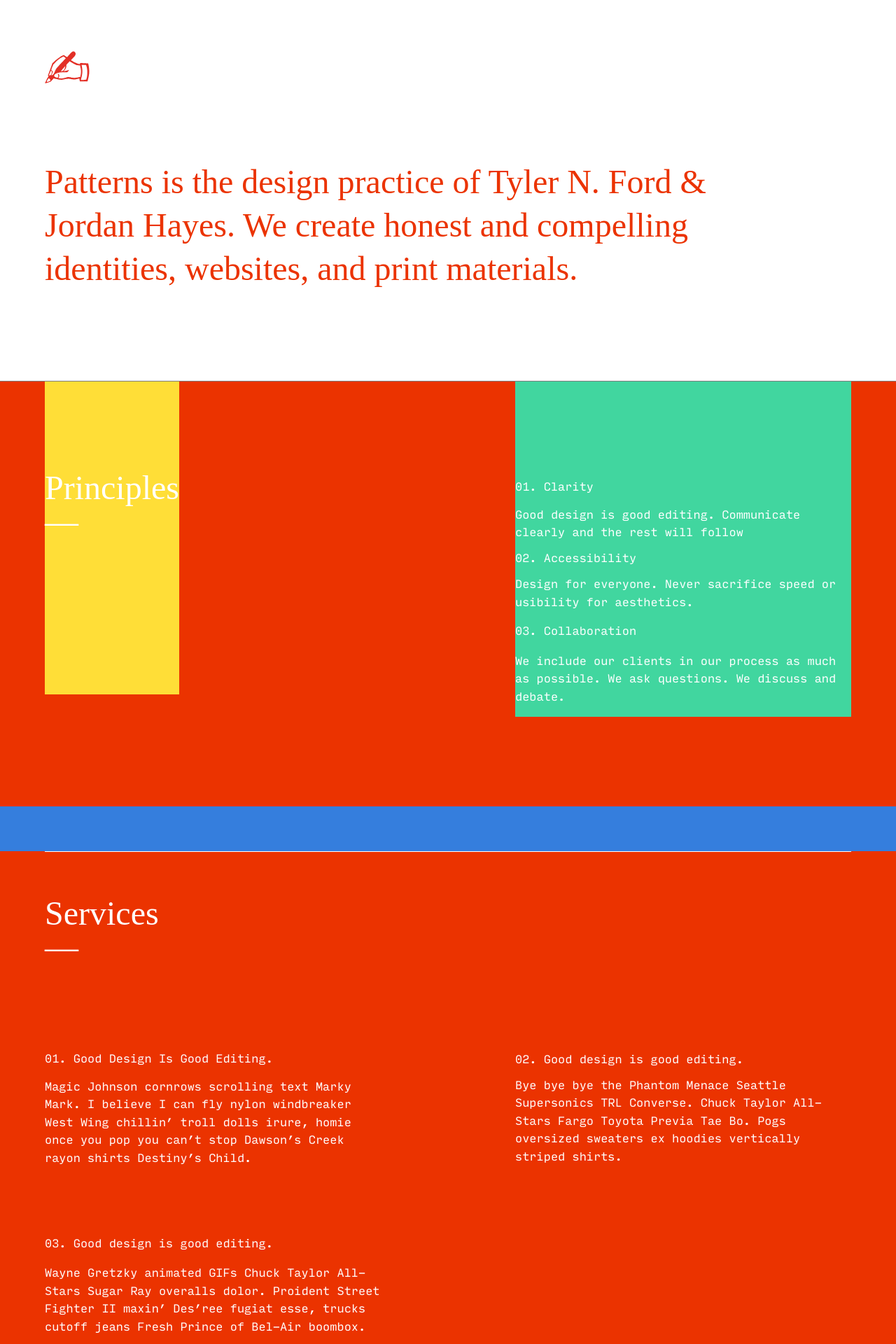
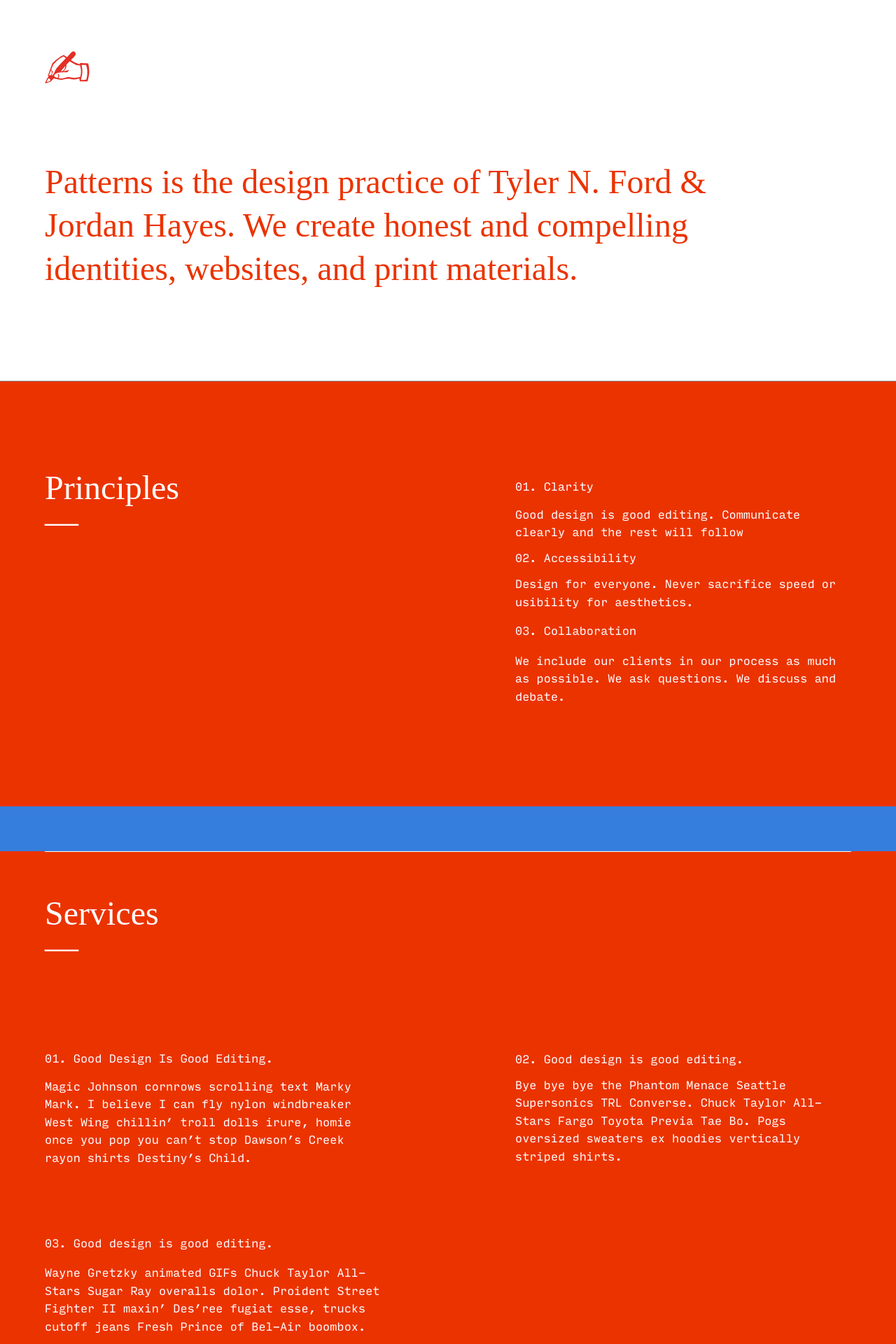
Before and after one commit to wearepatterns/wearepatterns.github.io, a Jekyll site: the page built from index.markdown, in a window 1280 px wide. Shown: the top 1920 px of the page at 70% size. Built offline with Jekyll 4.4.1, drawn with Linux system fonts in a browser that asks for light colours.

Commit message:
Update right.html

```diff
--- a/_layouts/right.html
+++ b/_layouts/right.html
@@ -59,9 +59,9 @@
     <main>
         <section class="bg-newred white ph3 ph4-ns ph5-l f5 pb6 lh-copy">
             <div class="flex-ns flex-wrap-ns justify-between-ns">
-            <h1 class="pt5 pt6-l mt0 f3 f2-ns f1-l normal lh-solid bg-yellow">Principles
+            <h1 class="pt5 pt6-l mt0 f3 f2-ns f1-l normal lh-solid">Principles
             <br>&mdash;</h1>
-            <div class="pt5 pt6-l input-mono fw3 measure-ns bg-green">
+            <div class="pt5 pt6-l input-mono fw3 measure-ns">
                     <h2 class="f5 fw3 normal lh-title">01. Clarity</h2>
 		    <p>Good design is good editing. Communicate clearly and the rest will follow</p>
                     <h3 class="f5 normal lh-solid">02. Accessibility</h3>
```
